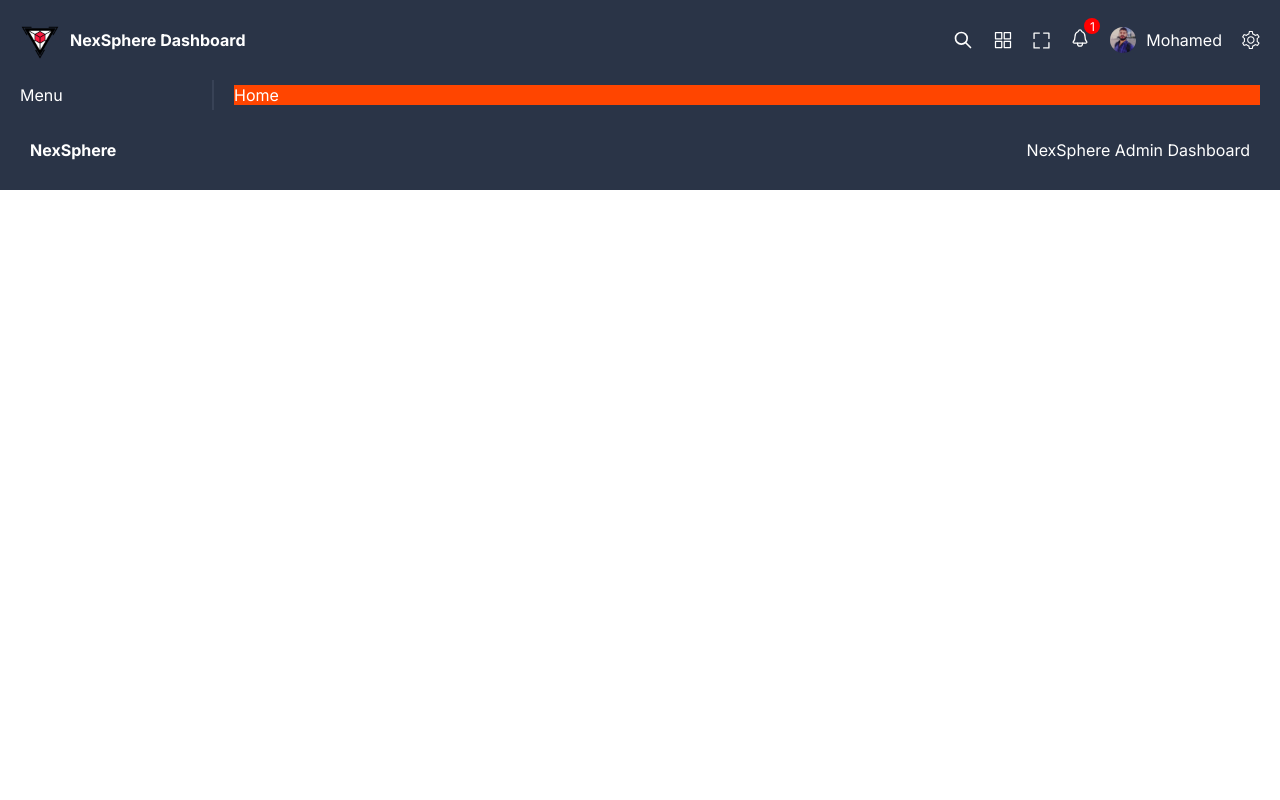
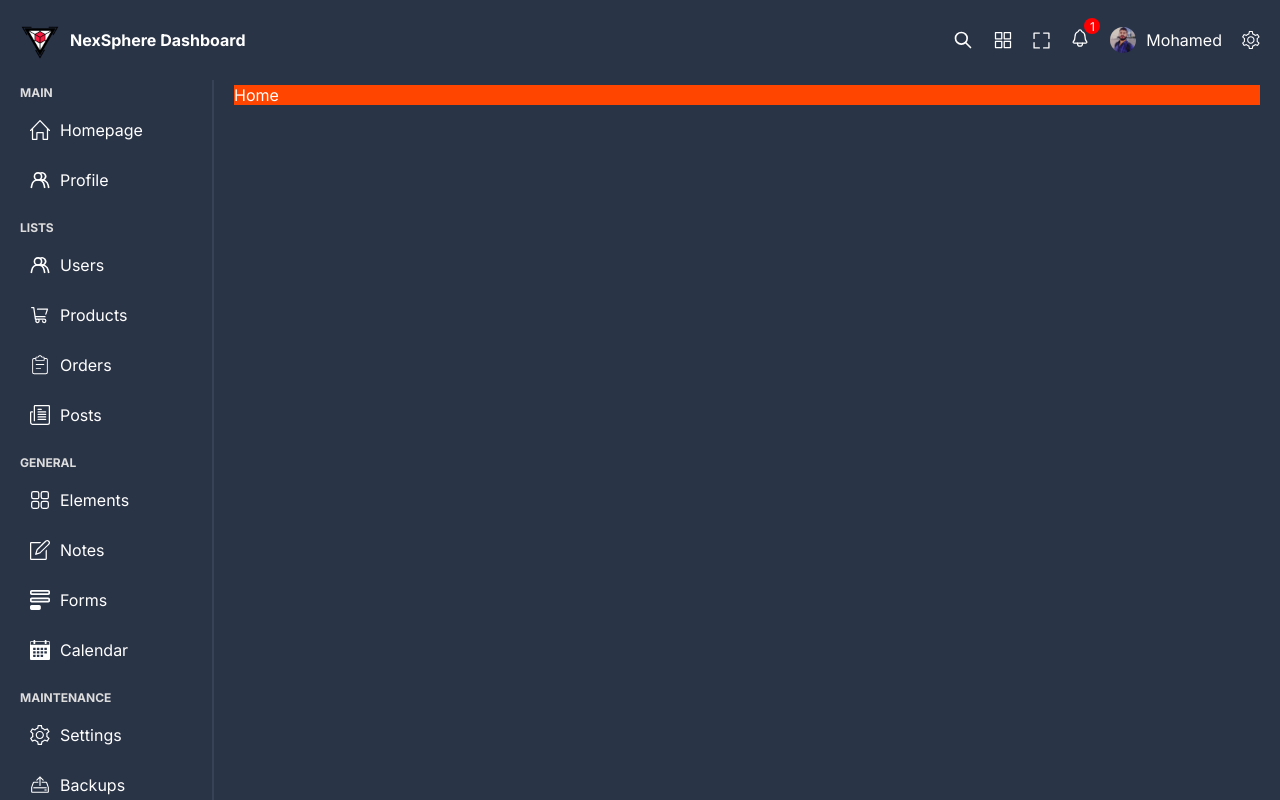
Before and after one commit to Mohamedadelsaleh/Admin-Dashboard-2, a React (Vite) app: page / in a window 1280 px wide. Shown: the top 800 px of the page. Built offline with nearby package versions, Linux system fonts and the light colour scheme.

Commit message:
menu implementation

```diff
--- a/src/components/Menu/Menu.tsx
+++ b/src/components/Menu/Menu.tsx
@@ -1,8 +1,22 @@
+import { Link } from 'react-router-dom';
 import './style.scss'
+import { menu } from '../../data';
 
 const Menu = () => {
     return (
-        <div className="menu">Menu</div>
+        <div className="menu">
+            {menu.map((item) => (
+                <div className="item" key={item.id}>
+                    <span className="title">{item.title}</span>
+                    {item.listItems.map((listItem) => (
+                        <Link to={listItem.url} className="listItem" key={listItem.id}>
+                            <img src={listItem.icon} alt="Home" />
+                            <span className="listItemTitle">{listItem.title}</span>
+                        </Link>
+                    ))}
+                </div>
+            ))}
+        </div>
     )
 }
 
--- a/src/components/Menu/style.scss
+++ b/src/components/Menu/style.scss
@@ -1,3 +1,29 @@
-.navbar{
+@import '../../styles/variables.scss';
 
+.menu{
+
+    .item{
+        display: flex;
+        flex-direction: column;
+        gap: 10px;
+        margin-bottom: 20px;
+
+        .title{
+            font-size: 12px;
+            color: $soft-color;
+            text-transform: uppercase;
+            font-weight: bold;
+        }
+
+        .listItem{
+            display: flex;
+            align-items: center;
+            gap: 10px;
+            padding: 10px;
+            border-radius: 5px;
+            &:hover{
+                background-color:$soft-bg;
+            }
+        }
+    }
 }
--- /dev/null
+++ b/src/data.ts
@@ -0,0 +1,116 @@
+export const menu = [
+    {
+        id: 1,
+        title: 'main',
+        listItems: [
+            {
+                id: 1,
+                title:'Homepage',
+                url:'/',
+                icon:'home.svg',
+            },
+            {
+                id: 2,
+                title:'Profile',
+                url:'/users/1',
+                icon:'user.svg',
+            },
+        ]
+    },
+    {
+        id: 2,
+        title: 'lists',
+        listItems: [
+            {
+                id: 1,
+                title:'Users',
+                url:'/users',
+                icon:'user.svg',
+            },
+            {
+                id: 2,
+                title:'Products',
+                url:'/products',
+                icon:'product.svg',
+            },
+            {
+                id: 3,
+                title:'Orders',
+                url:'/orders',
+                icon:'order.svg',
+            },
+            {
+                id: 4,
+                title:'Posts',
+                url:'/posts',
+                icon:'post2.svg',
+            },
+        ]
+    },
+    {
+        id: 3,
+        title: 'general',
+        listItems: [
+            {
+                id: 1,
+                title:'Elements',
+                url:'/',
+                icon:'element.svg',
+            },
+            {
+                id: 2,
+                title:'Notes',
+                url:'/',
+                icon:'note.svg',
+            },
+            {
+                id: 3,
+                title:'Forms',
+                url:'/',
+                icon:'form.svg',
+            },
+            {
+                id: 4,
+                title:'Calendar',
+                url:'/',
+                icon:'calendar.svg',
+            },
+        ]
+    },
+    {
+        id: 4,
+        title: 'Maintenance',
+        listItems: [
+            {
+                id: 1,
+                title:'Settings',
+                url:'/',
+                icon:'setting.svg',
+            },
+            {
+                id: 2,
+                title:'Backups',
+                url:'/',
+                icon:'backup.svg',
+            },
+        ]
+    },
+    {
+        id: 5,
+        title: 'analystucs',
+        listItems: [
+            {
+                id: 1,
+                title:'Charts',
+                url:'/',
+                icon:'chart.svg',
+            },
+            {
+                id: 2,
+                title:'Logs',
+                url:'/',
+                icon:'log.svg',
+            },
+        ]
+    },
+]
```
